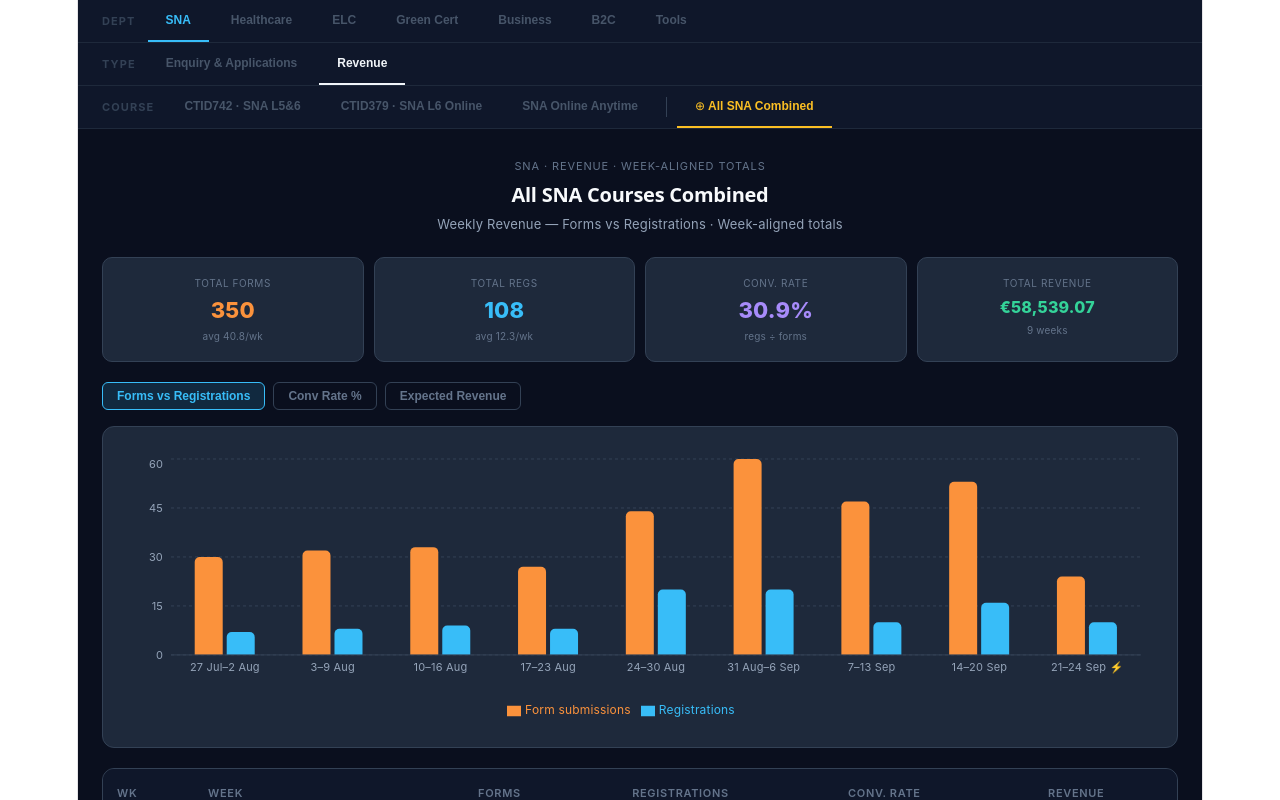
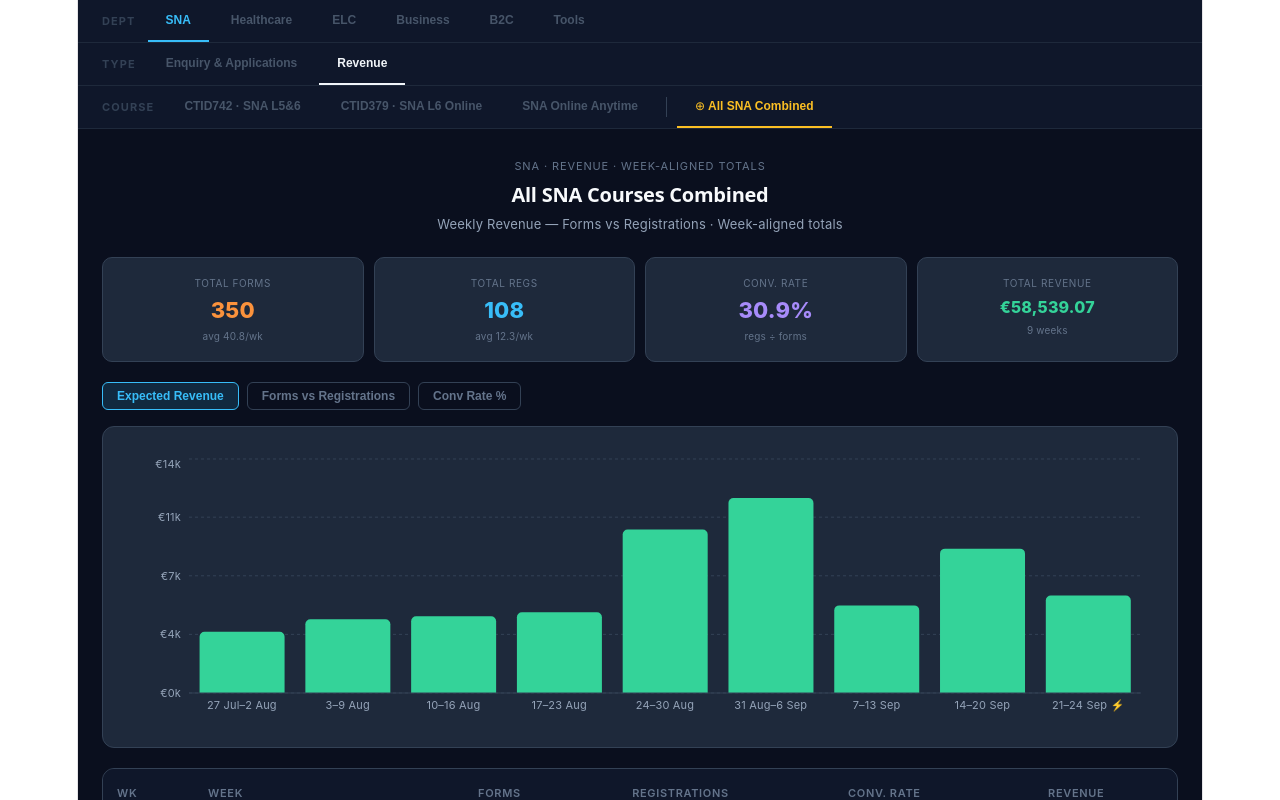
Before and after one commit to hubaispot/forus-reports, a React (Vite) app: page / in a window 1280 px wide. Both pictures are taken after a click on the button "Revenue". Shown: the top 800 px of the page. Built offline with nearby package versions, Linux system fonts and the light colour scheme.

Commit message:
update app

```diff
--- a/src/App.jsx
+++ b/src/App.jsx
@@ -25,8 +25,6 @@ import SNAProfitabilityCalculator from "./sna_profitability_calculator";
 // ELC — Enquiry & Application
 import CTID785enq,  { data as elc785Raw   } from "./ctid785_enq_vs_app_weekly";
 import M5M22413enq, { data as elc5mRaw    } from "./5m22413_enq_vs_app_weekly";
-
-import GreenCertReport from "./green_cert_report";
 
 // ── NORMALISE — ensure every row has the fields the combined merge needs ───────
 // enq/app files: add total + appRate if not already present
@@ -148,10 +146,6 @@ const NAV = {
     },
     revenue: { placeholder: true },
   },
-  GreenCert: {
-    label: "Green Cert", color: "#a3e635",
-    standalone: GreenCertReport,
-  },
   Business: {
     label: "Business", color: "#a78bfa",
     placeholder: true,
@@ -228,7 +222,7 @@ const RevTooltip = ({ active, payload }) => {
 
 // ── ENQ VS APP COMBINED VIEW ──────────────────────────────────────────────────
 function EnqAppCombined({ data, title, subtitle }) {
-  const [view, setView] = useState("grouped");
+  const [view, setView] = useState("stacked");
   const fullWeeks  = data.filter(d => d.full);
   const totalEnq   = data.reduce((s, d) => s + d.enq, 0);
   const totalApp   = data.reduce((s, d) => s + d.app, 0);
@@ -260,8 +254,8 @@ function EnqAppCombined({ data, title, subtitle }) {
         ))}
       </div>
       <div style={{ display: "flex", gap: 8, marginBottom: 16 }}>
+        <ToggleBtn active={view==="stacked"} onClick={() => setView("stacked")}>Stacked</ToggleBtn>
         <ToggleBtn active={view==="grouped"} onClick={() => setView("grouped")}>Side by side</ToggleBtn>
-        <ToggleBtn active={view==="stacked"} onClick={() => setView("stacked")}>Stacked</ToggleBtn>
         <ToggleBtn active={view==="rate"}    onClick={() => setView("rate")}>App Rate %</ToggleBtn>
       </div>
       <div style={{ background: "#1e293b", borderRadius: 12, padding: "24px 16px 16px", border: "1px solid #334155", marginBottom: 20 }}>
@@ -334,7 +328,7 @@ function EnqAppCombined({ data, title, subtitle }) {
 
 // ── REVENUE COMBINED VIEW ─────────────────────────────────────────────────────
 function RevenueCombined({ data, title, subtitle }) {
-  const [view, setView] = useState("grouped");
+  const [view, setView] = useState("revenue");
   const fullWeeks  = data.filter(d => d.full);
   const totalForms = data.reduce((s, d) => s + d.forms, 0);
   const totalRegs  = data.reduce((s, d) => s + d.regs, 0);
@@ -366,13 +360,21 @@ function RevenueCombined({ data, title, subtitle }) {
         ))}
       </div>
       <div style={{ display: "flex", gap: 8, marginBottom: 16 }}>
+        <ToggleBtn active={view==="revenue"} onClick={() => setView("revenue")}>Expected Revenue</ToggleBtn>
         <ToggleBtn active={view==="grouped"} onClick={() => setView("grouped")}>Forms vs Registrations</ToggleBtn>
         <ToggleBtn active={view==="cr"}      onClick={() => setView("cr")}>Conv Rate %</ToggleBtn>
-        <ToggleBtn active={view==="revenue"} onClick={() => setView("revenue")}>Expected Revenue</ToggleBtn>
       </div>
       <div style={{ background: "#1e293b", borderRadius: 12, padding: "24px 16px 16px", border: "1px solid #334155", marginBottom: 20 }}>
         <ResponsiveContainer width="100%" height={280}>
-          {view === "cr" ? (
+          {view === "revenue" ? (
+            <ComposedChart data={data} margin={{ top: 8, right: 20, left: 10, bottom: 8 }}>
+              <CartesianGrid strokeDasharray="3 3" stroke="#334155" vertical={false}/>
+              <XAxis dataKey="week" tick={{ fill: "#94a3b8", fontSize: 11 }} axisLine={{ stroke: "#334155" }} tickLine={false}/>
+              <YAxis tick={{ fill: "#94a3b8", fontSize: 11 }} axisLine={false} tickLine={false} tickFormatter={v => "€"+(v/1000).toFixed(0)+"k"} domain={[0, maxRev]}/>
+              <Tooltip content={<RevTooltip/>} cursor={{ fill: "rgba(148,163,184,.06)" }}/>
+              <Bar dataKey="revenue" fill={COLORS.rev} radius={[5,5,0,0]}/>
+            </ComposedChart>
+          ) : view === "cr" ? (
             <ComposedChart data={data} margin={{ top: 8, right: 20, left: -8, bottom: 8 }}>
               <CartesianGrid strokeDasharray="3 3" stroke="#334155" vertical={false}/>
               <XAxis dataKey="week" tick={{ fill: "#94a3b8", fontSize: 11 }} axisLine={{ stroke: "#334155" }} tickLine={false}/>
@@ -381,14 +383,6 @@ function RevenueCombined({ data, title, subtitle }) {
               <ReferenceLine y={overallCR} stroke="#64748b" strokeDasharray="4 3"
                 label={{ value: `Avg ${overallCR}%`, fill: "#64748b", fontSize: 11, position: "insideTopRight" }}/>
               <Line dataKey="cr" type="monotone" stroke={COLORS.cr} strokeWidth={2.5} dot={{ r: 5, fill: COLORS.cr, strokeWidth: 0 }} connectNulls/>
-            </ComposedChart>
-          ) : view === "revenue" ? (
-            <ComposedChart data={data} margin={{ top: 8, right: 20, left: 10, bottom: 8 }}>
-              <CartesianGrid strokeDasharray="3 3" stroke="#334155" vertical={false}/>
-              <XAxis dataKey="week" tick={{ fill: "#94a3b8", fontSize: 11 }} axisLine={{ stroke: "#334155" }} tickLine={false}/>
-              <YAxis tick={{ fill: "#94a3b8", fontSize: 11 }} axisLine={false} tickLine={false} tickFormatter={v => "€"+(v/1000).toFixed(0)+"k"} domain={[0, maxRev]}/>
-              <Tooltip content={<RevTooltip/>} cursor={{ fill: "rgba(148,163,184,.06)" }}/>
-              <Bar dataKey="revenue" fill={COLORS.rev} radius={[5,5,0,0]}/>
             </ComposedChart>
           ) : (
             <ComposedChart data={data} margin={{ top: 8, right: 20, left: -8, bottom: 8 }} barCategoryGap="22%" barGap={4}>
```
